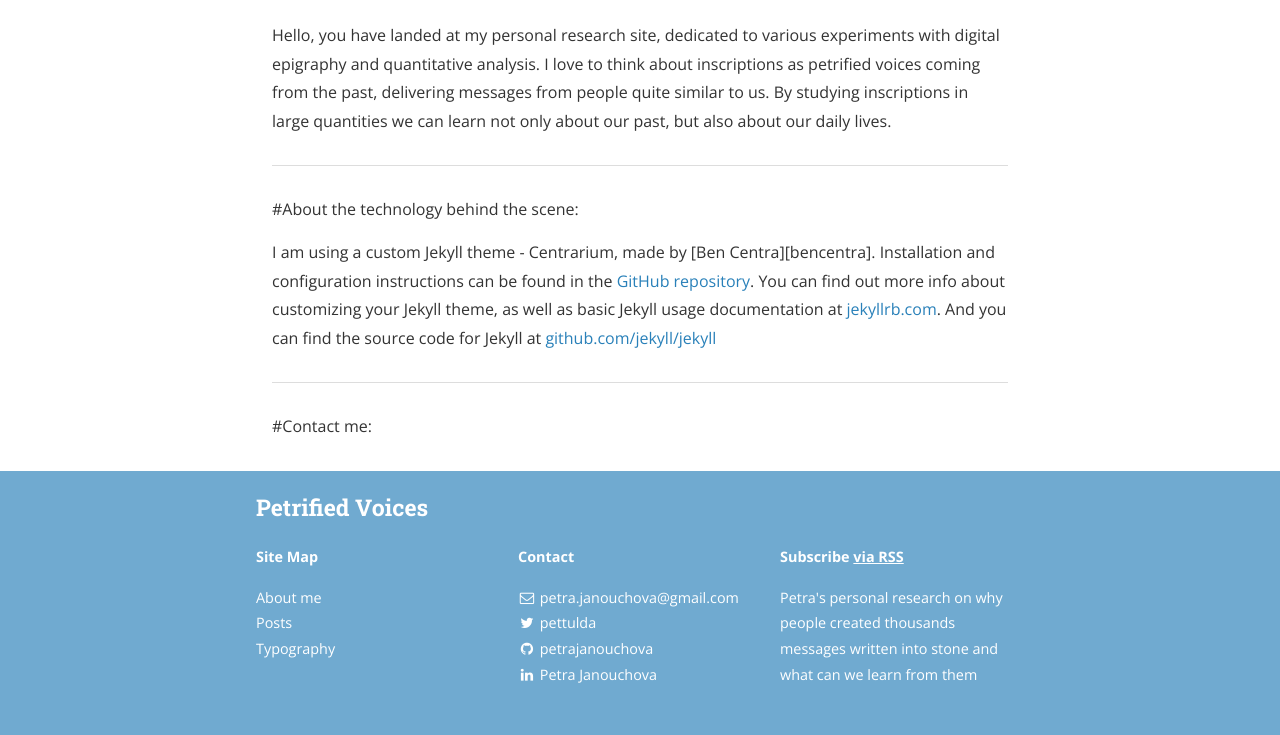
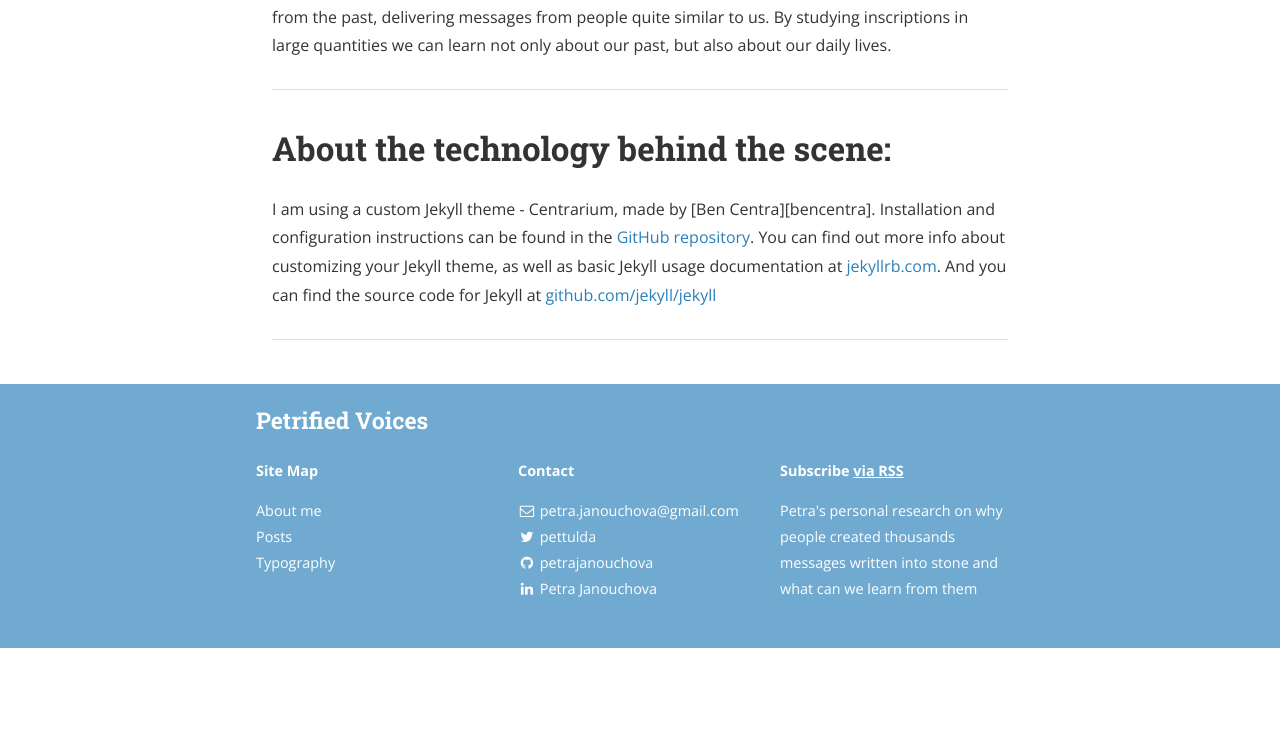
Before and after one commit to petrifiedvoices/petrifiedvoices.github.io, a Jekyll site: the page built from about.md, in a window 1280 px wide. Shown: the part 532-1267 px from the top of the page. Built offline with Jekyll 4.4.1, drawn with Linux system fonts in a browser that asks for light colours; nearby versions of some CDN libraries; after the commit the page ends 1180 px from its top, so only the background shows below that.

Commit message:
about me

```diff
--- a/about.md
+++ b/about.md
@@ -6,19 +6,16 @@ permalink: /aboutme/
 
 <img src="{{ site.baseurl }}/assets/Petra_Epigrapher.JPG" title="Petra, the Epigrapher" class="profile">
 
-# Where am I?
-
 Hello, you have landed at my personal research site, dedicated to various experiments with digital epigraphy and quantitative analysis. I love to think about inscriptions as petrified voices coming from the past, delivering messages from people quite similar to us. By studying inscriptions in large quantities we can learn not only about our past, but also about our daily lives.
 
 
 ---
-#About the technology behind the scene:
+# About the technology behind the scene:
 
 I am using a custom Jekyll theme - Centrarium, made by [Ben Centra][bencentra]. Installation and configuration instructions can be found in the [GitHub repository](https://github.com/bencentra/centrarium).
 You can find out more info about customizing your Jekyll theme, as well as basic Jekyll usage documentation at [jekyllrb.com](http://jekyllrb.com/). And you can find the source code for Jekyll at [github.com/jekyll/jekyll](https://github.com/jekyll/jekyll)
 
 ---
-#Contact me:
 
 [Me on Github]: https://github.com/petrajanouchova
 [My ORCID]: https://orcid.org/0000-0002-6349-0540
```
